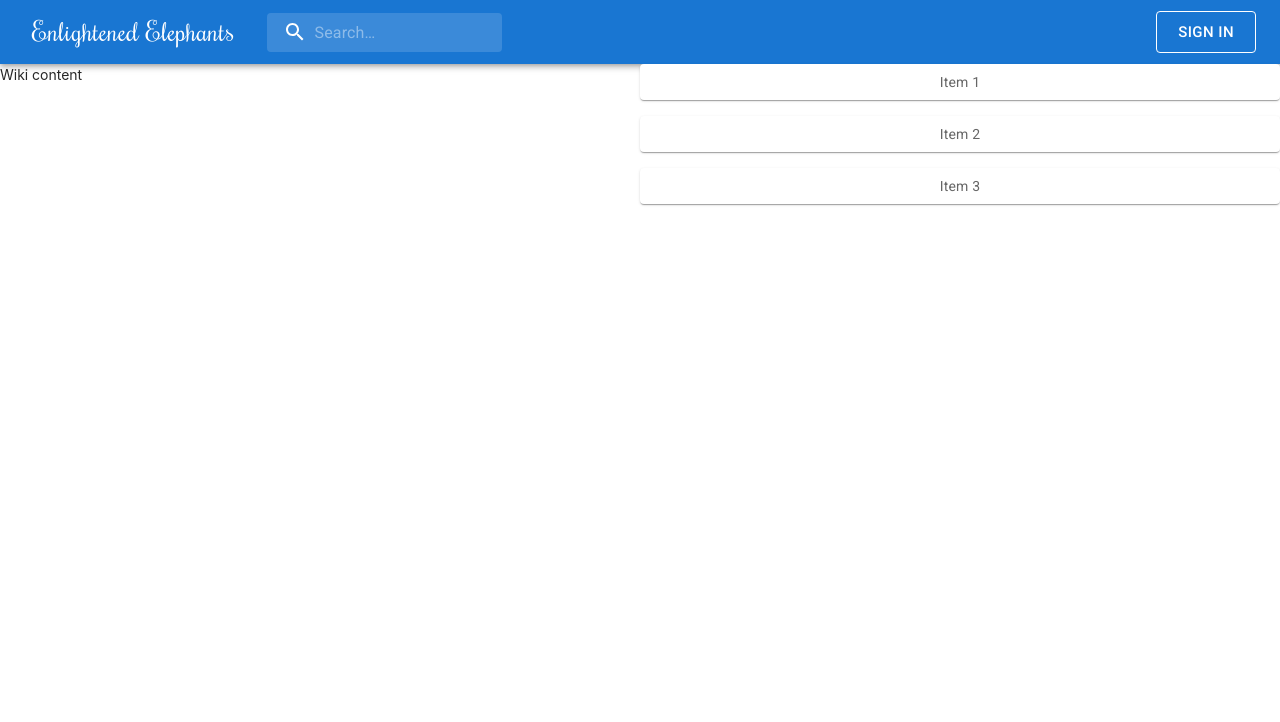
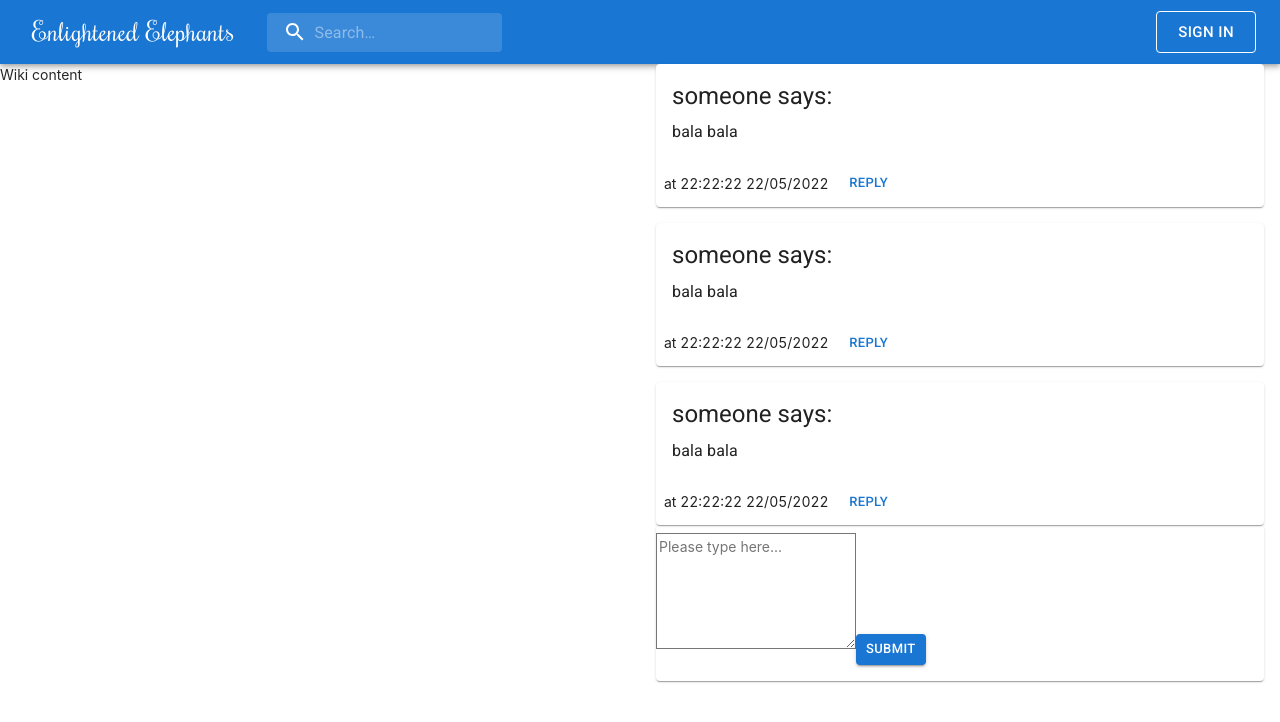
Before and after one commit to UOA-CS732-SE750-Students-2022/project-group-enlightened-elephants, a React (Create React App) app in the folder frontend/: page /result in a window 1280 px wide. Shown: the top 722 px of the page. Built offline with nearby package versions, Linux system fonts and the light colour scheme.

Commit message:
Add post components

```diff
--- /dev/null
+++ b/frontend/src/components/Editor/index.jsx
@@ -0,0 +1,48 @@
+import * as React from 'react';
+import Button from '@mui/material/Button';
+import Card from '@mui/material/Card';
+import { styled } from '@mui/material/styles';
+import TextareaAutosize from '@mui/material/TextareaAutosize';
+import Box from '@mui/material/Box';
+
+const Wrapper = styled('div')(({ theme }) => ({
+    padding: theme.spacing(0, 2),
+}));
+
+export default function Editor() {
+
+    const handleSubmit = (event) => {
+        event.preventDefault();
+        const data = new FormData(event.currentTarget);
+        console.log({
+            content: data.get('content'),
+        });
+    };
+
+    return (
+        <Wrapper>
+            <Card
+                sx={{ width: '100%', display: 'flex', flexDirection: 'column' }}
+            >
+                <Box component="form" onSubmit={handleSubmit} noValidate sx={{ mt: 1 }}>
+                    <TextareaAutosize
+                        name="content"
+                        aria-label="minimum height"
+                        minRows={5}
+                        maxRows={5}
+                        placeholder="Please type here..."
+                        style={{ width: 200 }}
+                    />
+                    <Button
+                        size="small"
+                        type="submit"
+                        variant="contained"
+                        sx={{ mt: 3, mb: 2 }}
+                    >
+                        Submit
+                    </Button>
+                </Box>
+            </Card>
+        </Wrapper>
+    );
+}
--- /dev/null
+++ b/frontend/src/components/Post/index.jsx
@@ -0,0 +1,112 @@
+import * as React from 'react';
+import Button from '@mui/material/Button';
+import Card from '@mui/material/Card';
+import CardActions from '@mui/material/CardActions';
+import CardContent from '@mui/material/CardContent';
+import Typography from '@mui/material/Typography';
+import { styled } from '@mui/material/styles';
+import Popover from '@mui/material/Popover';
+import TextareaAutosize from '@mui/material/TextareaAutosize';
+import Box from '@mui/material/Box';
+
+const Wrapper = styled('div')(({ theme }) => ({
+    padding: theme.spacing(0, 2),
+}));
+
+const ReplyWrapper = styled('div')(({ theme }) => ({
+    padding: theme.spacing(1, 1),
+}));
+
+export default function Post(props) {
+    const {
+        user = 'someone',
+        content = 'bala bala',
+    } = props;
+
+    const [anchorEl, setAnchorEl] = React.useState(null);
+    const isReplyOpen = Boolean(anchorEl);
+
+    const handleReplyOpen = (event) => {
+        setAnchorEl(event.currentTarget);
+    };
+
+    const handleReplyClose = () => {
+        setAnchorEl(null);
+    };
+
+    const handleSubmit = (event) => {
+        event.preventDefault();
+        const data = new FormData(event.currentTarget);
+        console.log({
+            content: data.get('content'),
+        });
+    };
+
+    const replyId = isReplyOpen ? 'primary-search-account-reply' : undefined;
+    const renderReply = (
+        <Popover
+            id={replyId}
+            open={isReplyOpen}
+            anchorEl={anchorEl}
+            onClose={handleReplyClose}
+            anchorOrigin={{
+                vertical: 'bottom',
+                horizontal: 'right',
+            }}
+            transformOrigin={{
+                vertical: 'top',
+                horizontal: 'right',
+            }}
+        >
+            <ReplyWrapper>
+                <Box component="form" onSubmit={handleSubmit} noValidate sx={{ mt: 1 }}>
+                    <TextareaAutosize
+                        name="content"
+                        aria-label="minimum height"
+                        minRows={5}
+                        placeholder="Please type here..."
+                        style={{ width: 200 }}
+                    />
+                    <Button
+                        size="small"
+                        type="submit"
+                        variant="contained"
+                        sx={{ mt: 3, mb: 2 }}
+                    >
+                        Submit
+                    </Button>
+                </Box>
+            </ReplyWrapper>
+        </Popover>
+    );
+
+    return (
+        <Wrapper>
+            <Card
+                sx={{ width: '100%', display: 'flex', flexDirection: 'column' }}
+            >
+                <CardContent sx={{ flexGrow: 1 }}>
+                    <Typography gutterBottom variant="h5" component="div">
+                        {user}<span style={{ fontWeight: '400' }}> says:</span>
+                    </Typography>
+                    <Typography>
+                        {content}
+                    </Typography>
+                </CardContent>
+                <CardActions>
+                    <span>at 22:22:22 22/05/2022</span>
+                    <Button
+                        size="small"
+                        aria-label="account of current user"
+                        aria-controls={replyId}
+                        aria-haspopup="true"
+                        onClick={handleReplyOpen}
+                    >
+                        Reply
+                    </Button>
+                </CardActions>
+            </Card>
+            {renderReply}
+        </Wrapper>
+    );
+}
--- a/frontend/src/components/SignIn/index.jsx
+++ b/frontend/src/components/SignIn/index.jsx
@@ -18,8 +18,9 @@ export default function SignIn() {
         event.preventDefault();
         const data = new FormData(event.currentTarget);
         console.log({
-            email: data.get('email'),
+            userName: data.get('userName'),
             password: data.get('password'),
+            confirmPassword: data.get('confirmPassword'),
         });
     };
 
--- a/frontend/src/page/PostView.jsx
+++ b/frontend/src/page/PostView.jsx
@@ -1,25 +1,18 @@
 import * as React from 'react';
 import Box from '@mui/material/Box';
-import Paper from '@mui/material/Paper';
 import Stack from '@mui/material/Stack';
-import { styled } from '@mui/material/styles';
-
-const Item = styled(Paper)(({ theme }) => ({
-  backgroundColor: theme.palette.mode === 'dark' ? '#1A2027' : '#fff',
-  ...theme.typography.body2,
-  padding: theme.spacing(1),
-  textAlign: 'center',
-  color: theme.palette.text.secondary,
-}));
+import Post from '../components/Post';
+import Editor from '../components/Editor';
 
 export default function BasicStack() {
   return (
     <Box style={{ width: '50%' }}>
       <Stack spacing={2}>
-        <Item>Item 1</Item>
-        <Item>Item 2</Item>
-        <Item>Item 3</Item>
+        <Post/>
+        <Post/>
+        <Post/>
       </Stack>
+      <Editor/>
     </Box>
   );
 }
```
